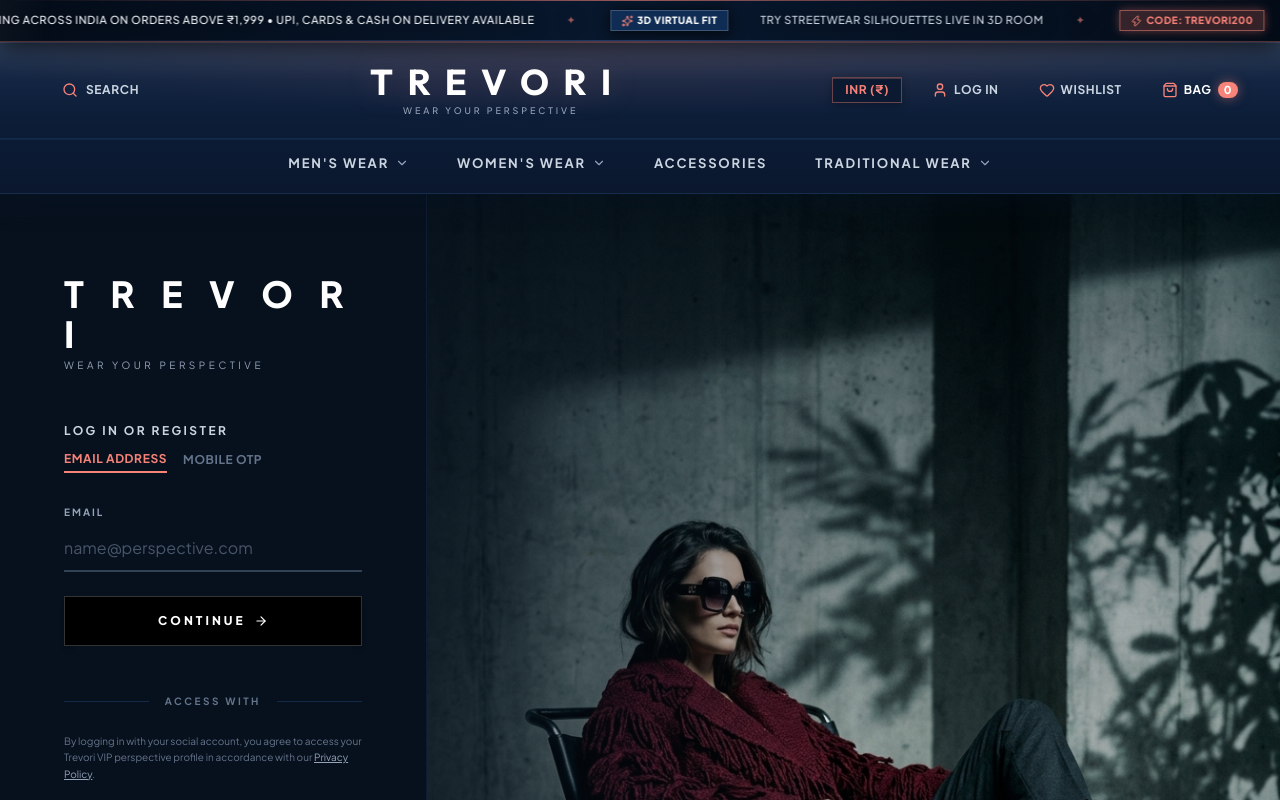
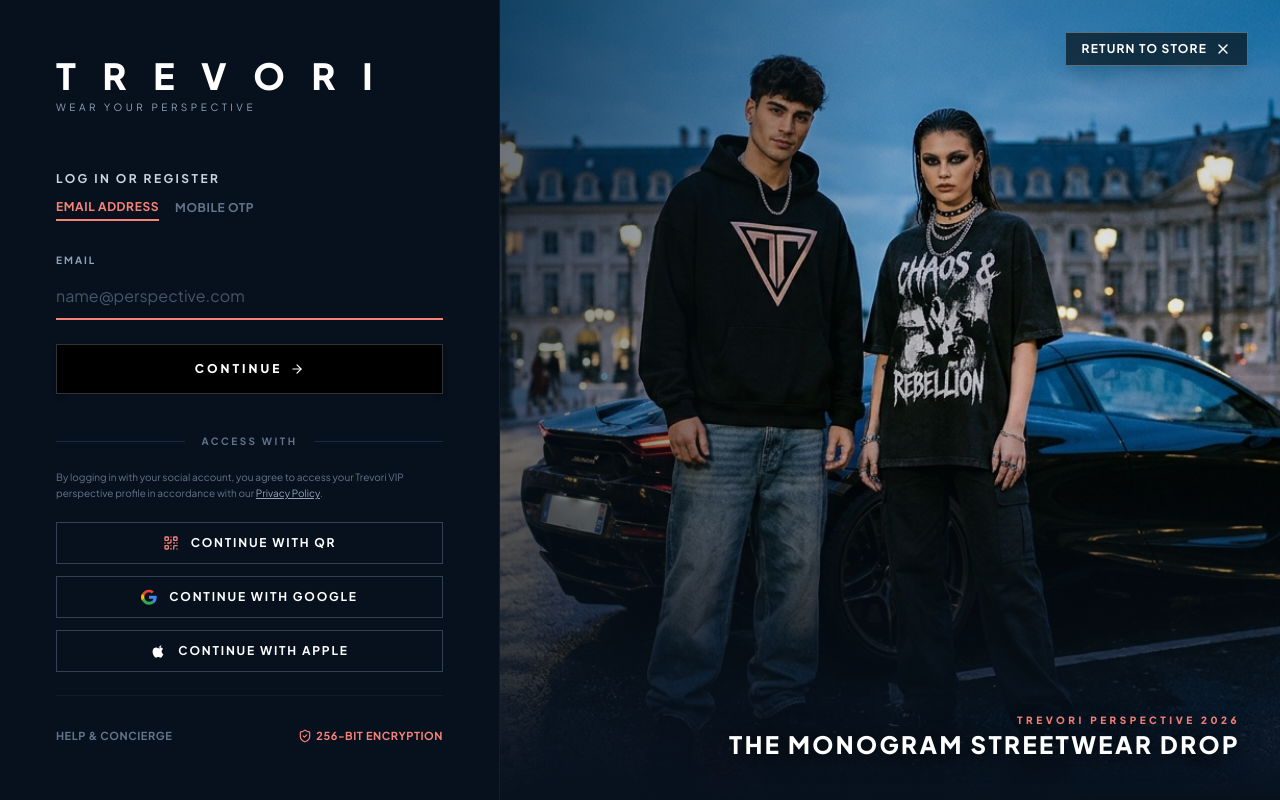
Before and after one commit to pranavavadhanula/trenzio-storefront, a React (Vite) app: page /login in a window 1280 px wide. Shown: the top 800 px of the page. Built offline with nearby package versions, Linux system fonts and the light colour scheme.

Commit message:
Update login page to 100% full-screen layout featuring Trevori unique monogram streetwear editorial photo

```diff
--- a/src/App.tsx
+++ b/src/App.tsx
@@ -33,15 +33,18 @@ function ScrollToTop() {
 }
 
 function MainStorefront() {
+  const { pathname } = useLocation();
+  const isLoginPage = pathname === '/login';
+
   return (
     <div className="min-h-screen bg-[#07111E] text-[#F8FAFC] flex flex-col font-sans selection:bg-[#F88379] selection:text-white">
       <ScrollToTop />
 
-      {/* Top Banner (Navy Blue Glossy) */}
-      <AnnouncementBar />
+      {/* Top Banner (Navy Blue Glossy) - Hidden on full-screen Login */}
+      {!isLoginPage && <AnnouncementBar />}
 
-      {/* Navigation Bar (Navy Blue Glossy with Coral Pink Accents) */}
-      <Navbar />
+      {/* Navigation Bar (Navy Blue Glossy with Coral Pink Accents) - Hidden on full-screen Login */}
+      {!isLoginPage && <Navbar />}
 
       {/* Main Multi-Page Routed Content (Dark Blue Theme) */}
       <main className="flex-1 bg-[#07111E]">
@@ -83,8 +86,8 @@ function MainStorefront() {
         </Routes>
       </main>
 
-      {/* Footer in Deep Midnight Sapphire */}
-      <Footer />
+      {/* Footer in Deep Midnight Sapphire - Hidden on dedicated full-screen Login */}
+      {!isLoginPage && <Footer />}
 
       {/* Global Slide-Over Drawers & Modals */}
       <CartDrawer />
--- a/src/pages/LoginPage.tsx
+++ b/src/pages/LoginPage.tsx
@@ -1,4 +1,4 @@
-import React, { useState, useRef } from 'react';
+import React, { useState } from 'react';
 import { useNavigate, Link } from 'react-router-dom';
 import { useShop } from '../context/ShopContext';
 import { QrCode, ArrowRight, ShieldCheck, CheckCircle2, X } from 'lucide-react';
@@ -14,30 +14,10 @@ export const LoginPage: React.FC = () => {
   const [isLoading, setIsLoading] = useState(false);
   const [isQrModalOpen, setIsQrModalOpen] = useState(false);
 
-  // Right-side 3D tilt on mouse move
-  const imageContainerRef = useRef<HTMLDivElement>(null);
-  const [tilt, setTilt] = useState({ rotateX: 0, rotateY: 0, isHovered: false });
-
-  const handleMouseMove = (e: React.MouseEvent<HTMLDivElement>) => {
-    if (!imageContainerRef.current) return;
-    const rect = imageContainerRef.current.getBoundingClientRect();
-    const x = (e.clientX - rect.left) / rect.width - 0.5;
-    const y = (e.clientY - rect.top) / rect.height - 0.5;
-    setTilt({
-      rotateX: -y * 8,
-      rotateY: x * 8,
-      isHovered: true,
-    });
-  };
-
-  const handleMouseLeave = () => {
-    setTilt({ rotateX: 0, rotateY: 0, isHovered: false });
-  };
-
   // If already logged in, offer quick jump to dashboard
   if (isLoggedIn) {
     return (
-      <div className="min-h-[80vh] flex items-center justify-center px-4 bg-[#07111E] text-white">
+      <div className="h-screen w-screen flex items-center justify-center px-4 bg-[#07111E] text-white">
         <div className="max-w-md w-full bg-[#0A1728] border border-[#1E3A66] p-8 text-center rounded-2xl shadow-2xl">
           <CheckCircle2 className="w-16 h-16 text-[#F88379] mx-auto mb-4" />
           <h2 className="text-2xl font-black uppercase tracking-wider mb-2">You Are Logged In</h2>
@@ -55,7 +35,7 @@ export const LoginPage: React.FC = () => {
               to="/"
               className="block w-full py-3 bg-[#0F2444] hover:bg-[#16335C] text-slate-200 font-bold text-xs uppercase tracking-widest transition-all"
             >
-              Continue Shopping
+              Return to Storefront
             </Link>
           </div>
         </div>
@@ -88,7 +68,7 @@ export const LoginPage: React.FC = () => {
       });
       setIsLoading(false);
       navigate('/account');
-    }, 700);
+    }, 600);
   };
 
   const handleSocialLogin = (provider: 'google' | 'apple' | 'qr') => {
@@ -106,19 +86,17 @@ export const LoginPage: React.FC = () => {
       });
       setIsLoading(false);
       navigate('/account');
-    }, 600);
+    }, 500);
   };
 
   return (
-    <div className="min-h-screen w-full bg-[#07111E] text-white font-sans flex flex-col justify-start">
-      {/* Split Screen Container */}
-      <div className="w-full grid grid-cols-1 lg:grid-cols-12 min-h-[calc(100vh-120px)]">
+    <div className="h-screen w-screen overflow-hidden bg-[#07111E] text-white font-sans flex flex-col lg:flex-row relative">
 
-        {/* Left Column: Form & Social Options (Zara Luxury Lookbook Style) */}
-        <div className="lg:col-span-5 xl:col-span-4 px-6 sm:px-12 lg:px-16 py-12 lg:py-20 flex flex-col justify-between bg-[#07111E] border-r border-[#1E3A66]/30">
+      {/* LEFT COLUMN: Clean Zara-Style Form (Scrollable on small screens, fixed on desktop) */}
+      <div className="w-full lg:w-[460px] xl:w-[500px] h-full overflow-y-auto bg-[#07111E] p-6 sm:p-12 lg:p-14 flex flex-col justify-between shrink-0 border-r border-[#1E3A66]/30 z-20">
         <div>
-            {/* High-Fashion Trevori Wordmark */}
-            <div className="mb-12">
+          {/* High-Fashion Trevori Header */}
+          <div className="mb-10 sm:mb-14 flex items-center justify-between">
             <Link to="/" className="inline-block group">
               <h1 className="font-sans text-3xl sm:text-4xl font-black tracking-[0.28em] text-white group-hover:text-[#F88379] transition-colors uppercase">
                 T R E V O R I
@@ -126,6 +104,15 @@ export const LoginPage: React.FC = () => {
               <p className="text-[10px] tracking-[0.35em] text-[#94A3B8] uppercase mt-1">
                 WEAR YOUR PERSPECTIVE
               </p>
+            </Link>
+
+            {/* Back to store mobile close button */}
+            <Link
+              to="/"
+              className="lg:hidden p-2 text-[#94A3B8] hover:text-white"
+              title="Return to Store"
+            >
+              <X className="w-6 h-6" />
             </Link>
           </div>
 
@@ -160,7 +147,7 @@ export const LoginPage: React.FC = () => {
             </div>
           </div>
 
-            {/* Main Single-Step Input Form */}
+          {/* Form Input */}
           <form onSubmit={handleContinue} className="space-y-6">
             <div className="relative">
               {authMode === 'email' ? (
@@ -176,6 +163,7 @@ export const LoginPage: React.FC = () => {
                       setError('');
                     }}
                     placeholder="name@perspective.com"
+                    autoFocus
                     className="w-full bg-transparent border-b-2 border-[#334155] focus:border-[#F88379] py-2.5 text-sm sm:text-base text-white placeholder-[#475569] outline-none transition-colors font-sans"
                   />
                 </div>
@@ -192,6 +180,7 @@ export const LoginPage: React.FC = () => {
                       setError('');
                     }}
                     placeholder="98765 43210"
+                    autoFocus
                     className="w-full bg-transparent border-b-2 border-[#334155] focus:border-[#F88379] py-2.5 text-sm sm:text-base text-white placeholder-[#475569] outline-none transition-colors font-sans"
                   />
                 </div>
@@ -204,7 +193,7 @@ export const LoginPage: React.FC = () => {
               )}
             </div>
 
-              {/* Solid Black / High-Contrast Accent Continue Button */}
+            {/* Solid Black Button matching Zara */}
             <button
               type="submit"
               disabled={isLoading}
@@ -221,8 +210,8 @@ export const LoginPage: React.FC = () => {
             </button>
           </form>
 
-            {/* Access With Separator */}
-            <div className="mt-12 mb-6">
+          {/* ACCESS WITH Separator */}
+          <div className="mt-10 mb-5">
             <div className="relative flex items-center justify-center">
               <div className="border-t border-[#1E3A66]/60 w-full" />
               <span className="bg-[#07111E] px-4 text-[10px] uppercase tracking-[0.25em] text-[#64748B] font-bold shrink-0">
@@ -240,9 +229,9 @@ export const LoginPage: React.FC = () => {
             </Link>.
           </p>
 
-            {/* Social & Alternative Options (Matching Zara Layout) */}
+          {/* Social Login Options */}
           <div className="space-y-3">
-              {/* Option 1: Continue with QR */}
+            {/* QR Option */}
             <button
               type="button"
               onClick={() => handleSocialLogin('qr')}
@@ -252,7 +241,7 @@ export const LoginPage: React.FC = () => {
               <span>CONTINUE WITH QR</span>
             </button>
 
-              {/* Option 2: Continue with Google */}
+            {/* Google Option */}
             <button
               type="button"
               onClick={() => handleSocialLogin('google')}
@@ -279,7 +268,7 @@ export const LoginPage: React.FC = () => {
               <span>CONTINUE WITH GOOGLE</span>
             </button>
 
-              {/* Option 3: Continue with Apple */}
+            {/* Apple Option */}
             <button
               type="button"
               onClick={() => handleSocialLogin('apple')}
@@ -293,10 +282,10 @@ export const LoginPage: React.FC = () => {
           </div>
         </div>
 
-          {/* Footer Assistance */}
-          <div className="pt-12 border-t border-[#1E3A66]/30 flex items-center justify-between text-[11px] text-[#64748B] font-bold uppercase tracking-wider">
+        {/* Footer Support */}
+        <div className="pt-8 border-t border-[#1E3A66]/30 flex items-center justify-between text-[11px] text-[#64748B] font-bold uppercase tracking-wider">
           <Link to="/contact" className="hover:text-white transition-colors">
-              HELP & SUPPORT
+            HELP & CONCIERGE
           </Link>
           <span className="flex items-center gap-1 text-[#F88379]">
             <ShieldCheck className="w-3.5 h-3.5" />
@@ -305,41 +294,38 @@ export const LoginPage: React.FC = () => {
         </div>
       </div>
 
-        {/* Right Column: Zara-Style High-Fashion Editorial Photo Banner */}
-        <div
-          ref={imageContainerRef}
-          onMouseMove={handleMouseMove}
-          onMouseLeave={handleMouseLeave}
-          className="lg:col-span-7 xl:col-span-8 relative min-h-[500px] lg:min-h-full overflow-hidden bg-black select-none"
-          style={{ perspective: '1200px' }}
-        >
-          {/* Parallax Photo Layer */}
-          <div
-            className="w-full h-full relative will-change-transform transition-transform duration-300"
-            style={{
-              transform: `rotateX(${tilt.rotateX}deg) rotateY(${tilt.rotateY}deg) scale(${tilt.isHovered ? 1.02 : 1})`,
-            }}
-          >
+      {/* RIGHT COLUMN: 100% Full-Screen Unique Trevori Editorial Image */}
+      <div className="flex-1 h-full relative overflow-hidden bg-black select-none hidden lg:block">
+        {/* Full-bleed unique editorial photo */}
         <img
-              src="/images/auth/login_editorial_zara.jpg"
-              alt="Trevori Haute Couture Editorial - Crimson Fringed Outerwear"
-              className="w-full h-full object-cover object-[50%_15%] filter brightness-95 contrast-105"
+          src="/images/auth/trevori_unique_editorial.jpg"
+          alt="Trevori Haute Streetwear - Monogram Hoodie & Bespoke Tee Editorial"
+          className="w-full h-full object-cover object-[55%_center] filter brightness-95 contrast-105"
         />
 
-            {/* Ambient Vignette & Shadow Grading */}
-            <div className="pointer-events-none absolute inset-0 bg-gradient-to-t from-[#07111E] via-transparent to-[#07111E]/30" />
-            <div className="pointer-events-none absolute inset-0 bg-gradient-to-r from-[#07111E]/60 via-transparent to-transparent lg:block hidden" />
+        {/* Cinematic Midnight Shading & Vignette */}
+        <div className="pointer-events-none absolute inset-0 bg-gradient-to-t from-[#07111E] via-transparent to-[#07111E]/20" />
+        <div className="pointer-events-none absolute inset-0 bg-gradient-to-r from-[#07111E]/50 via-transparent to-transparent" />
 
-            {/* Subtle Editorial Caption Overlay */}
-            <div className="absolute bottom-10 right-10 z-20 text-right hidden sm:block">
-              <p className="text-[10px] tracking-[0.3em] font-bold uppercase text-[#F88379]">
-                EDITORIAL PERSPECTIVE 2026
+        {/* Top Right: Luxury Close / Return to Store button */}
+        <div className="absolute top-8 right-8 z-30">
+          <Link
+            to="/"
+            className="flex items-center gap-2 px-4 py-2 bg-black/60 hover:bg-white text-white hover:text-black border border-white/30 backdrop-blur-md text-xs font-bold uppercase tracking-widest transition-all shadow-xl group cursor-pointer"
+          >
+            <span>Return to Store</span>
+            <X className="w-4 h-4 group-hover:rotate-90 transition-transform duration-300" />
+          </Link>
+        </div>
+
+        {/* Bottom Editorial Caption */}
+        <div className="absolute bottom-10 right-10 z-20 text-right">
+          <p className="text-[10px] tracking-[0.35em] font-extrabold uppercase text-[#F88379] drop-shadow-[0_2px_8px_rgba(0,0,0,0.9)]">
+            TREVORI PERSPECTIVE 2026
           </p>
-              <h3 className="text-xl font-black uppercase tracking-[0.1em] text-white">
-                THE HAUTE ATELIER DROP
+          <h3 className="text-xl sm:text-2xl font-black uppercase tracking-[0.1em] text-white drop-shadow-[0_2px_12px_rgba(0,0,0,0.95)]">
+            THE MONOGRAM STREETWEAR DROP
           </h3>
-            </div>
-          </div>
         </div>
       </div>
 
```
Also changed, not shown: public/images/auth/trevori_unique_editorial.jpg (added). Lines whose indentation alone changed are shown as unchanged.
